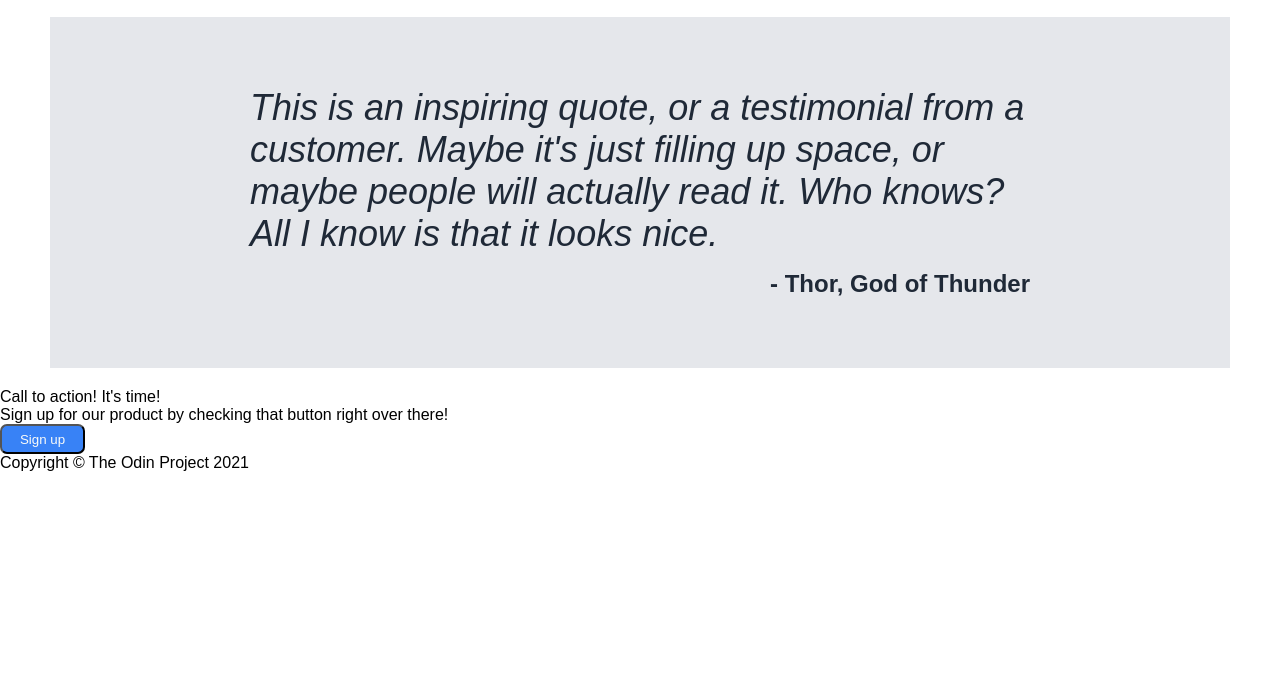
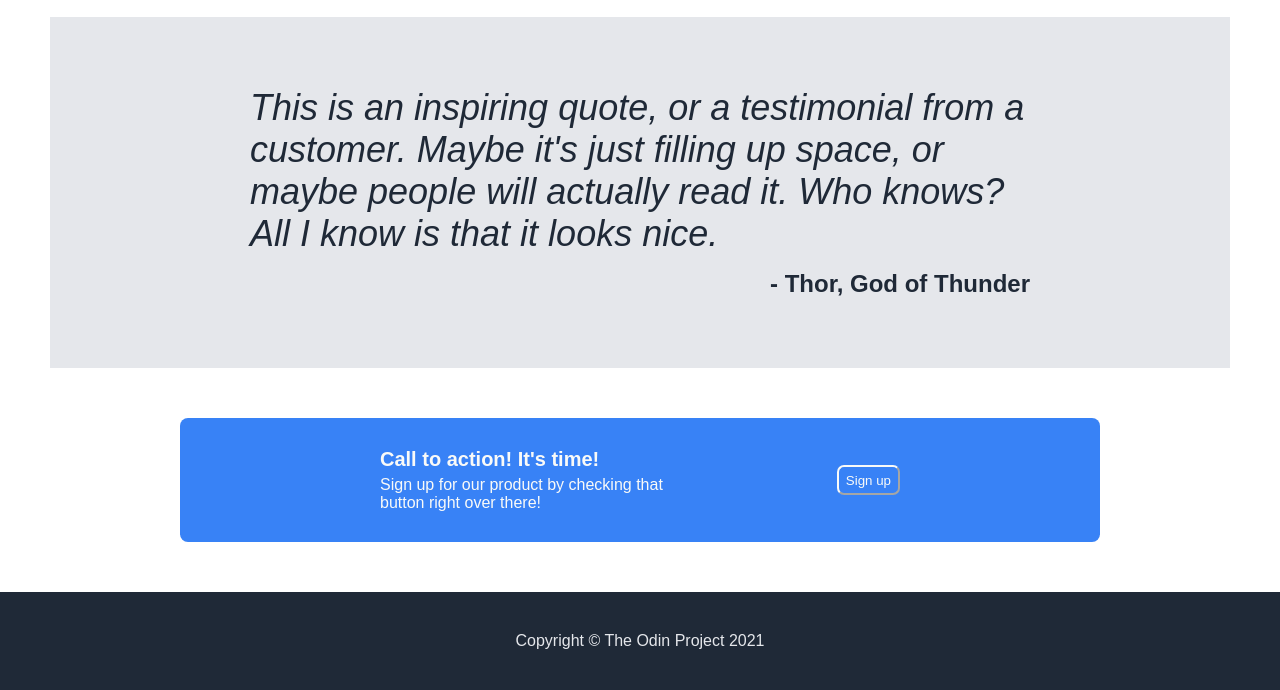
Before and after one commit to jmcalazans/landing-page, a plain HTML site: page index.html in a window 1280 px wide. Shown: the part 736-1426 px from the top of the page. Before the commit the page ends 1208 px from the top, so only its background shows below. Drawn offline with Linux system fonts and the light colour scheme.

Commit message:
Call to action and footer formating

```diff
--- a/style.css
+++ b/style.css
@@ -6,7 +6,6 @@ body {
 
 /*********** Header ***********/
 .header {
-    background: #1f2937;
     display: flex;
     padding: 16px;
     justify-content: space-between;
@@ -108,6 +107,39 @@ body {
     text-align: right;
 }
 
+/*********** Call to action ***********/
+.call-to-action {
+    background-color: #3882f6;
+    border-radius: 8px;
+    padding: 30px 200px 30px 200px;
+    margin: 50px 180px 50px 180px;
+    color: #f9faf8;
+    display: flex;
+    justify-content: center;
+    gap: 150px;
+    align-items: center;
+}
+
+.call-title {
+    font-weight: 800;
+    font-size: 20px;
+    padding-bottom: 5px;
+}
+
+.signup-button-callaction {
+    border-color: #f9faf8;
+}
+
+/*********** Footer ***********/
+.footer{
+    text-align: center;
+    padding: 40px;
+}
+
+.header, .footer {
+    background: #1f2937;
+    color: #e5e7eb;
+}
 .hero-section, .header, a {
     font-size: 18px;
     color: #e5e7eb;
```
